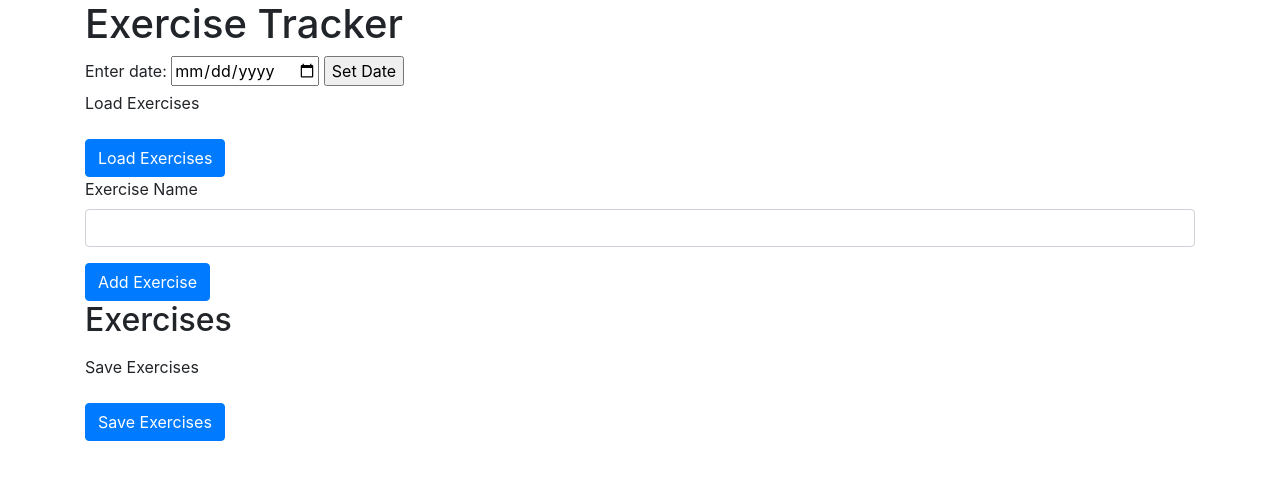
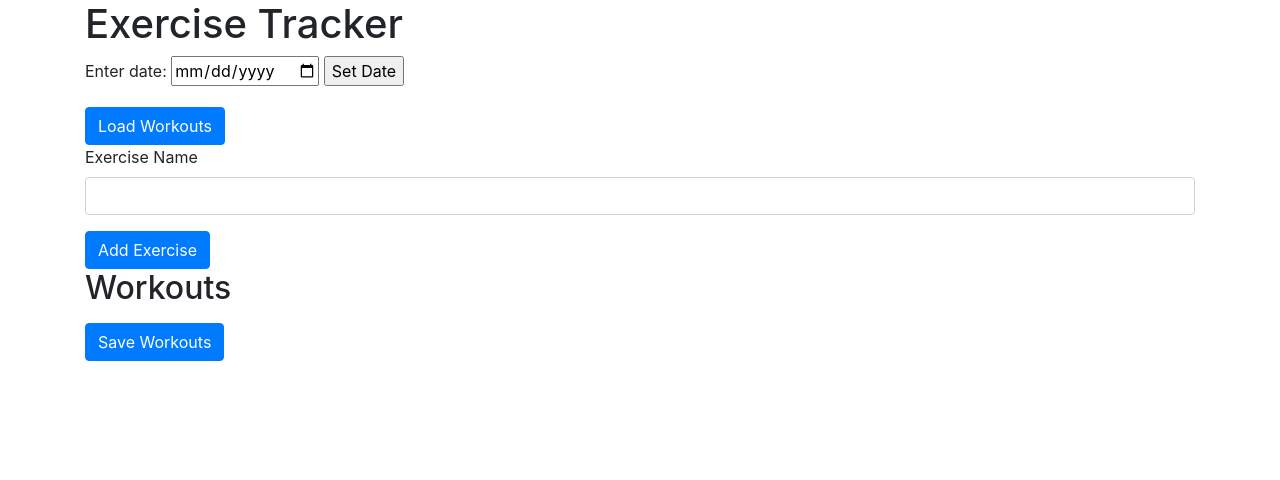
Before and after one commit to rory42edwards/exercise_tracker, a Flask app: template web_app/templates/index.html in a window 1280 px wide. Shown: the top 480 px of the page. Run offline with Flask 3, Linux system fonts and the light colour scheme; the template is opened without the code that fills it, so the values that code supplies are empty; some libraries are stand-ins or nearby versions.

Commit message:
Change web app structure to be more modular

```diff
--- a/exercise_tracker/__init__.py
+++ b/exercise_tracker/__init__.py
@@ -0,0 +1,4 @@
+from exercise_tracker.exercise_tracker import ExerciseTracker
+
+
+tracker = ExerciseTracker()
--- a/web_app/app.py
+++ b/web_app/app.py
@@ -1,83 +1,7 @@
-from flask import Flask, request, render_template, redirect, url_for, session
-from flask_session import Session
-from exercise_tracker.exercise import Exercise
-from exercise_tracker.exercise_tracker import ExerciseTracker
-from datetime import datetime
-import json
-
-app = Flask(__name__)
-
-# Configure session
-app.config['SESSION_TYPE'] = 'filesystem'
-app.config['SECRET_KEY'] = 'bj69420'
-Session(app)
-
-tracker = ExerciseTracker()
+from web_app import create_app
 
 
-@app.route('/')
-def index():
-    exercises = tracker.exercises
-    date = session.get('date')
-    return render_template('index.html', date=date, exercises=exercises)
-
-
-@app.route('/set_date', methods=['POST'])
-def set_date():
-    date = request.form['date']
-    session['date'] = date
-    return redirect(url_for('index'))
-
-
-@app.route('/add_exercise', methods=['POST'])
-def add_exercise():
-    name = request.form['name']
-    # date = session.get('date')
-    date_string = session.get('date')
-    date = datetime.strptime(date_string, "%Y-%m-%y")
-    if not date:
-        return ("Date not set. Please set the date.")
-    # date_string = request.form['date']
-    # date = datetime.strptime(date_string, "%d/%m/%y")
-    tracker.add_exercise(name, date)
-    return redirect(url_for('index'))
-
-
-@app.route('/add_set/<name>', methods=['POST'])
-def add_set(name):
-    reps = int(request.form['reps'])
-    load = request.form['load']
-    date_string = session.get('date')
-    date = datetime.strptime(date_string, "%Y-%m-%y")
-    if not date:
-        return "Date not set. Please set the date."
-    exercise = tracker.get_exercise(name, date)
-    if exercise:
-        exercise.add_set(reps, load)
-    else:
-        return "Exercise not found. Please add it."
-    return redirect(url_for('index'))
-
-
-@app.route('/save_exercises', methods=['POST'])
-def save_exercises():
-    with open("test.json", 'w') as f:
-        json.dump([exercise.to_dict()
-                   for exercise in tracker.exercises], f, indent=4)
-    return redirect(url_for('index'))
-
-
-@app.route('/load_exercises', methods=['POST'])
-def load_exercises():
-    try:
-        session['loaded'] = True
-        with open("data/exercises.json", 'r') as f:
-            exercises_data = json.load(f)
-            tracker.exercises =\
-                [Exercise.from_dict(data) for data in exercises_data]
-    except FileNotFoundError:
-        return "exercises.json not found!"
-    return redirect(url_for('index'))
+app = create_app()
 
 
 if __name__ == '__main__':
--- a/web_app/templates/index.html
+++ b/web_app/templates/index.html
@@ -19,15 +19,14 @@
             <p>Current set date: {{ date }}</p>
             {% endif %}
 
-      <form action="/load_exercises" method="post">
+      <form action="/load_workouts" method="post">
         {% if loaded %}
-            <p>exercises.json successfully loaded!</p>
+            <p>workouts.json successfully loaded!</p>
             {% endif %}
 
         <div class="form-group">
-          <label>Load Exercises</label>
         </div>
-        <button type="submit" class="btn btn-primary">Load Exercises</button>
+        <button type="submit" class="btn btn-primary">Load Workouts</button>
       </form>
       <form action="/add_exercise" method="post">
         <div class="form-group">
@@ -36,9 +35,12 @@
         </div>
         <button type="submit" class="btn btn-primary">Add Exercise</button>
       </form>
-      <h2>Exercises</h2>
+      <h2>Workouts</h2>
       <ul>
-        {% for exercise in exercises %}
+        {% for workout in workouts %}
+          <li>
+            <strong>{{ workout.date }}</strong>
+            {% for exercise in workout.exercises %}
               <li>
                 <strong>{{ exercise.name }}</strong>
                 <form action="/add_set/{{ exercise.name }}" method="post" style="display:inline;">
@@ -53,12 +55,13 @@
                 </ul>
               </li>
             {% endfor %}
+          </li>
+        {% endfor %}
       </ul>
-      <form action="/save_exercises" method="post">
+      <form action="/save_workouts" method="post">
         <div class="form-group">
-          <label>Save Exercises</label>
         </div>
-        <button type="submit" class="btn btn-primary">Save Exercises</button>
+        <button type="submit" class="btn btn-primary">Save Workouts</button>
       </form>
     </div>
   </body>
```
Also changed, not shown: web_app/__init__.py (+18 -0 lines), web_app/routes/exercises.py (added, +32 -0 lines), web_app/routes/main.py (added, +16 -0 lines), web_app/routes/workouts.py (added, +39 -0 lines), web_app/routes/__init__.py (added), 1 other file. Lines whose indentation alone changed are shown as unchanged.
